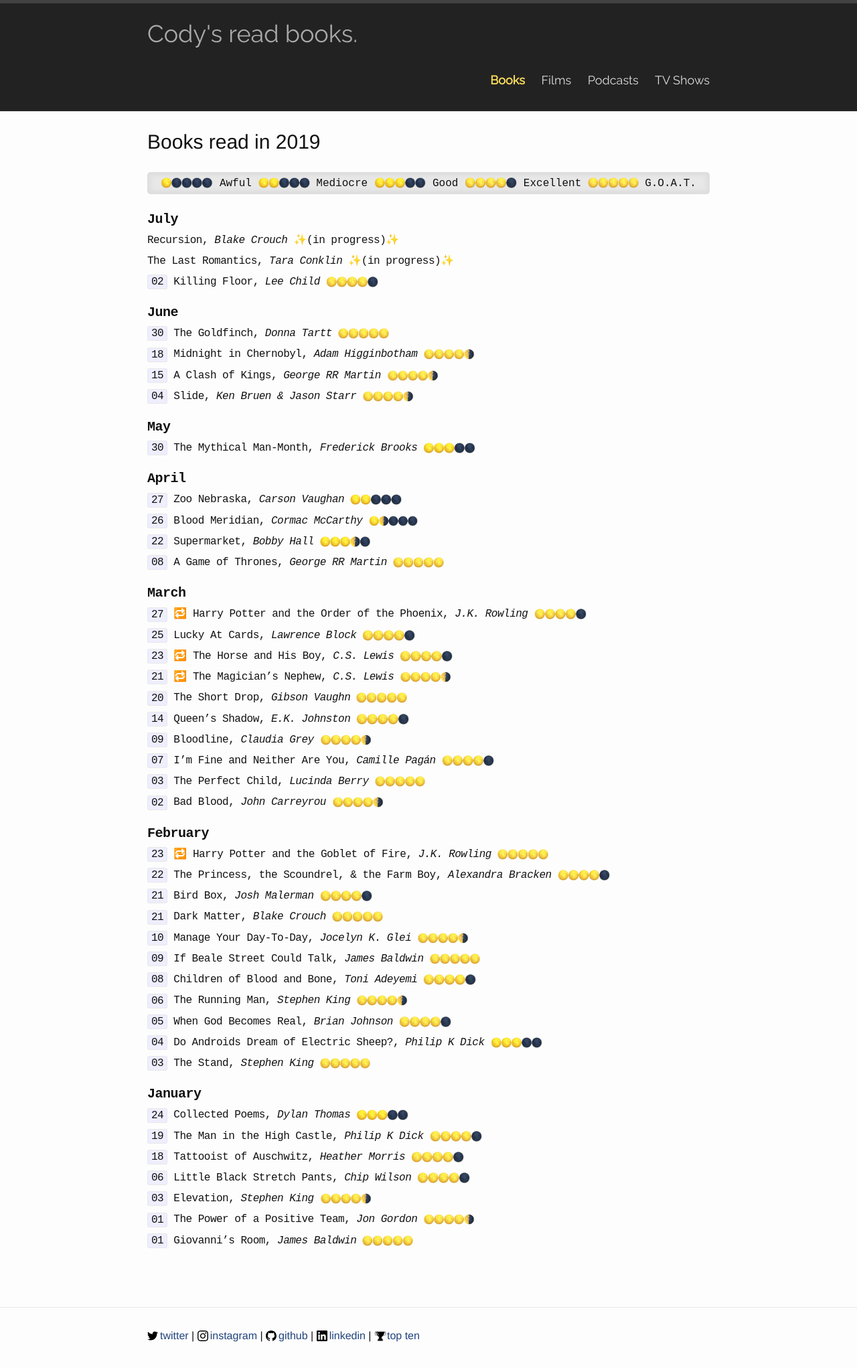
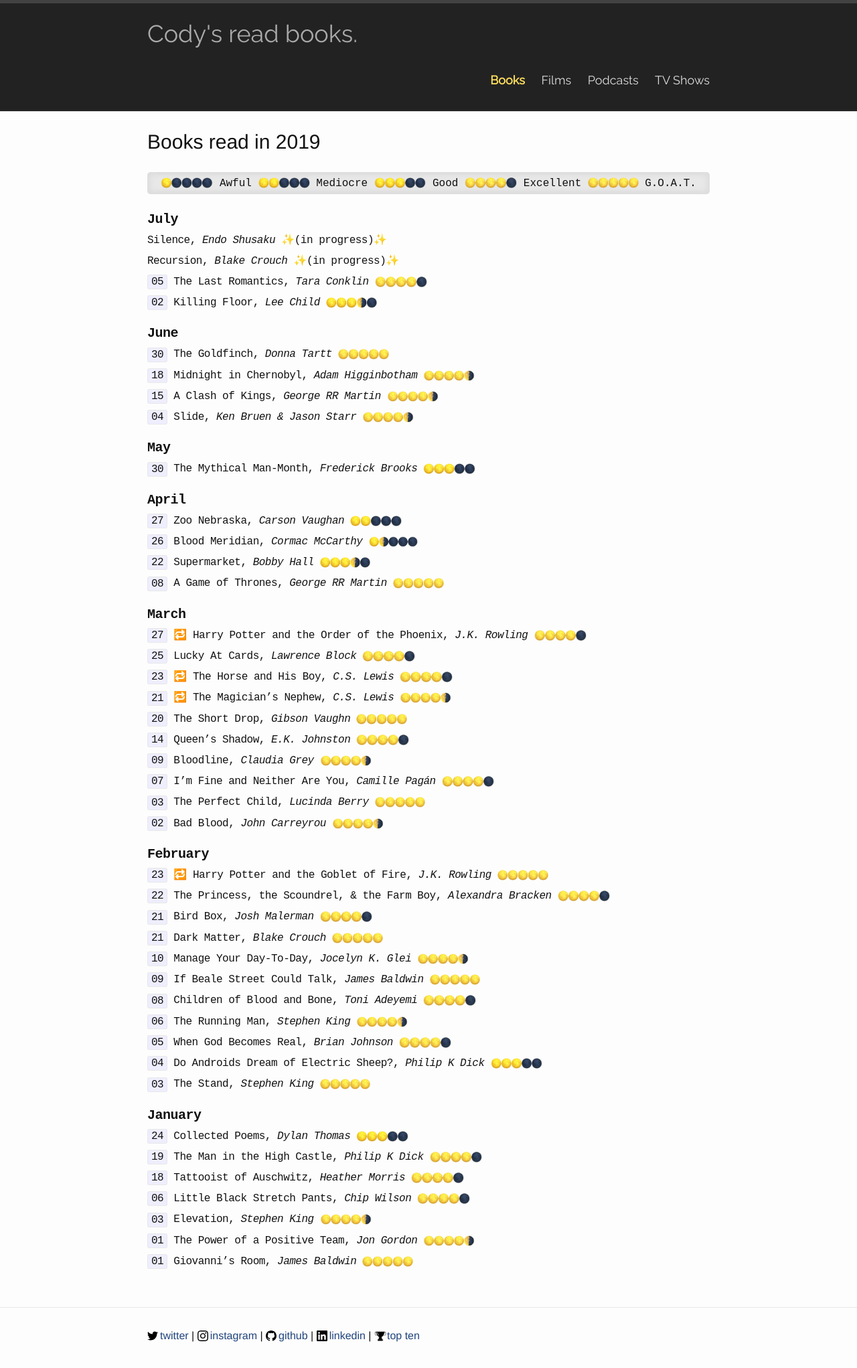
Before and after one commit to codydalerodgers/personal-blog, a Jekyll site: the page built from _books/2019.md, in a window 1280 px wide. Shown: the top 2043 px of the page at 67% size. Built offline with Jekyll 4.4.1, drawn with Linux system fonts in a browser that asks for light colours.

Commit message:
adding iOS icon

```diff
--- a/_books/2019.md
+++ b/_books/2019.md
@@ -4,11 +4,13 @@
 title: Books read in 2019
 ---
 ## July
+Silence, _Endo Shusaku_ {{ site.inprogress }}
+
 Recursion, _Blake Crouch_ {{ site.inprogress }}
 
-The Last Romantics, _Tara Conklin_ {{ site.inprogress }}
+`05` The Last Romantics, _Tara Conklin_ {{ site.four }}
 
-`02` Killing Floor, _Lee Child_ {{ site.four }}
+`02` Killing Floor, _Lee Child_ {{ site.threehalf }}
 
 ## June
 `30` The Goldfinch, _Donna Tartt_ {{ site.five }}
--- a/_includes/head.html
+++ b/_includes/head.html
@@ -10,6 +10,7 @@
   <link rel="canonical" href="{{ page.url | replace:'index.html','' | prepend: site.baseurl | prepend: site.url }}">
   <link rel="shortcut icon" type="image/x-icon" href="{{ "/assets/images/favicon.ico" | prepend: site.baseurl }}" />
   <link href="https://fonts.googleapis.com/css?family=Raleway:200,100,400" rel="stylesheet" type="text/css" />
+  <link rel="apple-touch-icon" href="{{ "/assets/images/apple-touch-icon.png" | prepend: site.baseurl }}">
 
   <script src="{{ "/js/main.js" | prepend: site.baseurl }}"></script>
 </head>
```
Also changed, not shown: _films/2019.md (+3 -1 lines), _shows/2019.md (+2 -0 lines), assets/images/apple-touch-icon.png (added), 3 other files.
